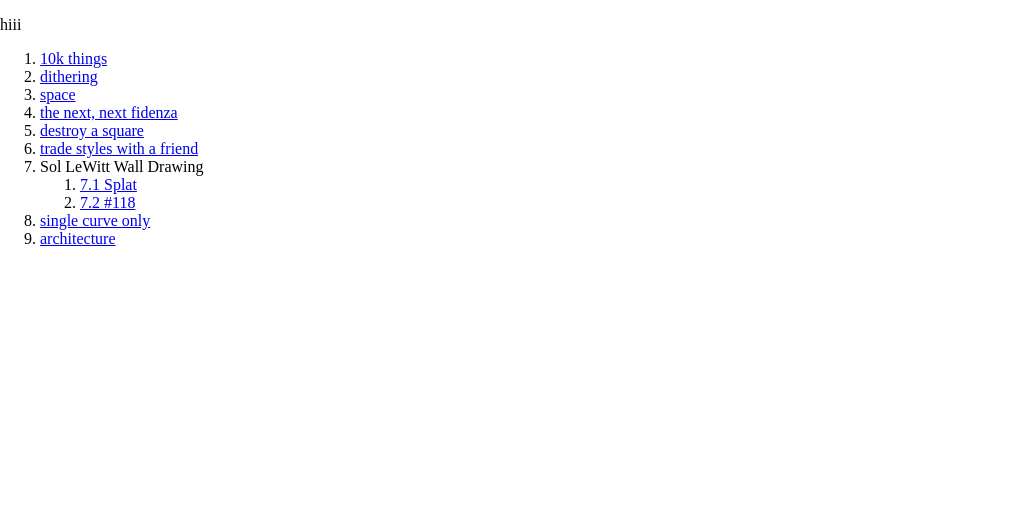
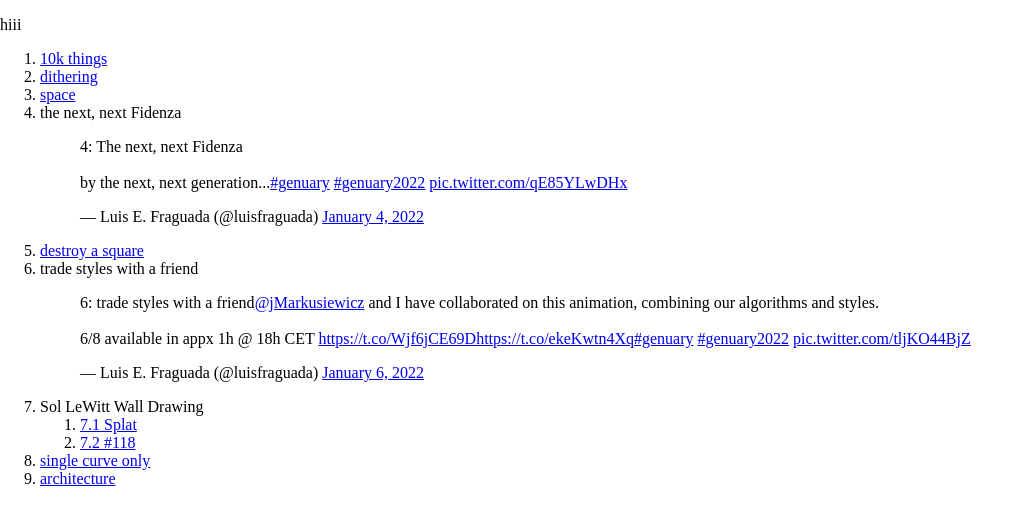
Before and after one commit to fraguada/genuary2022, a plain HTML site: page index.html in a window 1280 px wide. Shown: the whole page, without its empty margins (0-1034 px from the left). Drawn offline with Linux system fonts and the light colour scheme.

Commit message:
update index

```diff
--- a/index.html
+++ b/index.html
@@ -15,9 +15,11 @@
         <li><a href="1/">10k things</a></li>
         <li><a href="2/">dithering</a></li>
         <li><a href="3/editor/">space</a></li>
-        <li><a href="https://twitter.com/luisfraguada/status/1478308550799769604?s=20">the next, next fidenza</a></li>
-        <li><a href="5/">destroy a square</a></li>
-        <li><a href="https://twitter.com/luisfraguada/status/1479118799873794056?s=20">trade styles with a friend</a></li>
+        <li>the next, next Fidenza
+            <blockquote class="twitter-tweet"><p lang="en" dir="ltr">4: The next, next Fidenza<br><br>by the next, next generation...<a href="https://twitter.com/hashtag/genuary?src=hash&amp;ref_src=twsrc%5Etfw">#genuary</a> <a href="https://twitter.com/hashtag/genuary2022?src=hash&amp;ref_src=twsrc%5Etfw">#genuary2022</a> <a href="https://t.co/qE85YLwDHx">pic.twitter.com/qE85YLwDHx</a></p>&mdash; Luis E. Fraguada (@luisfraguada) <a href="https://twitter.com/luisfraguada/status/1478308550799769604?ref_src=twsrc%5Etfw">January 4, 2022</a></blockquote> <script async src="https://platform.twitter.com/widgets.js" charset="utf-8"></script> </li>
+        <li><a href="5/editor/">destroy a square</a></li>
+        <li>trade styles with a friend
+            <blockquote class="twitter-tweet"><p lang="en" dir="ltr">6: trade styles with a friend<a href="https://twitter.com/jMarkusiewicz?ref_src=twsrc%5Etfw">@jMarkusiewicz</a> and I have collaborated on this animation, combining our algorithms and styles.<br><br>6/8 available in appx 1h @ 18h CET <a href="https://t.co/Wjf6jCE69D">https://t.co/Wjf6jCE69D</a><a href="https://t.co/ekeKwtn4Xq">https://t.co/ekeKwtn4Xq</a><a href="https://twitter.com/hashtag/genuary?src=hash&amp;ref_src=twsrc%5Etfw">#genuary</a> <a href="https://twitter.com/hashtag/genuary2022?src=hash&amp;ref_src=twsrc%5Etfw">#genuary2022</a> <a href="https://t.co/tljKO44BjZ">pic.twitter.com/tljKO44BjZ</a></p>&mdash; Luis E. Fraguada (@luisfraguada) <a href="https://twitter.com/luisfraguada/status/1479118799873794056?ref_src=twsrc%5Etfw">January 6, 2022</a></blockquote> <script async src="https://platform.twitter.com/widgets.js" charset="utf-8"></script> </li>
         <li>Sol LeWitt Wall Drawing
             <ol>
                 <li><a href="7/7.1-editor/">7.1 Splat</a></li>
```
